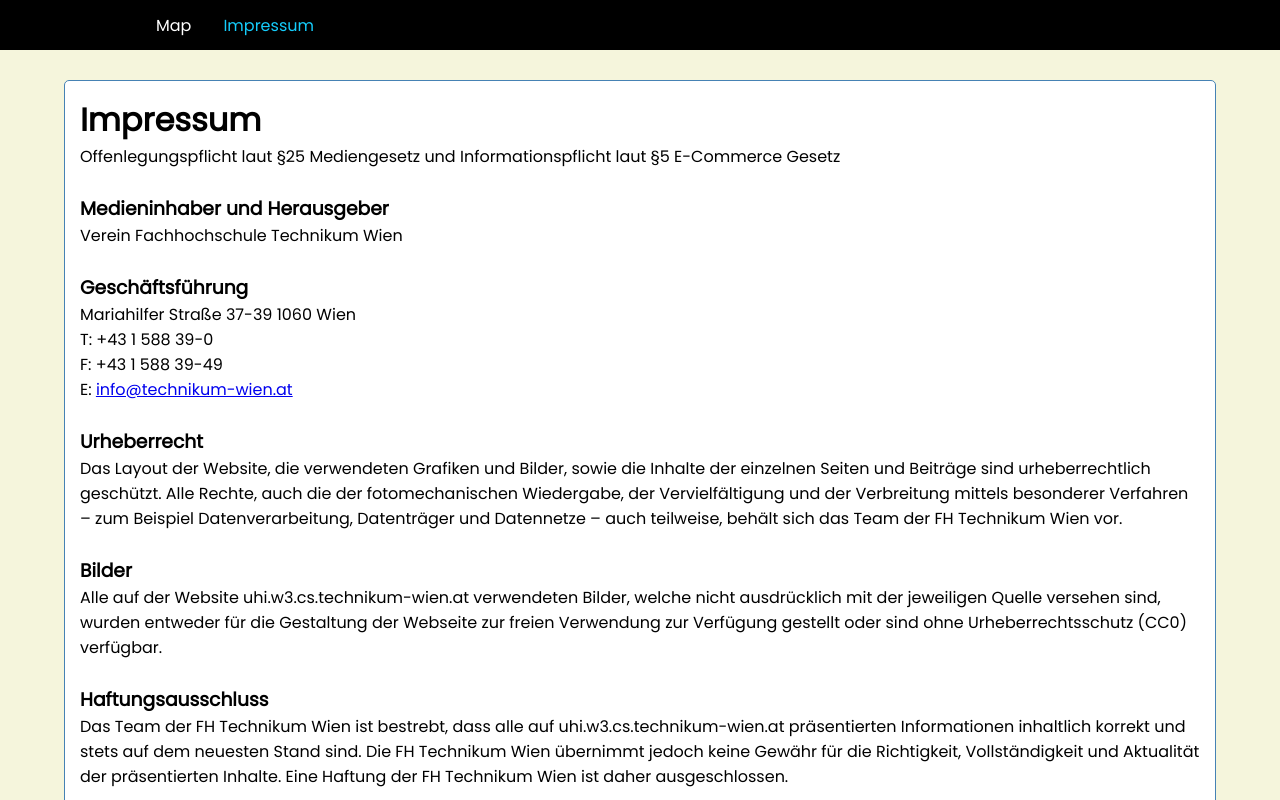
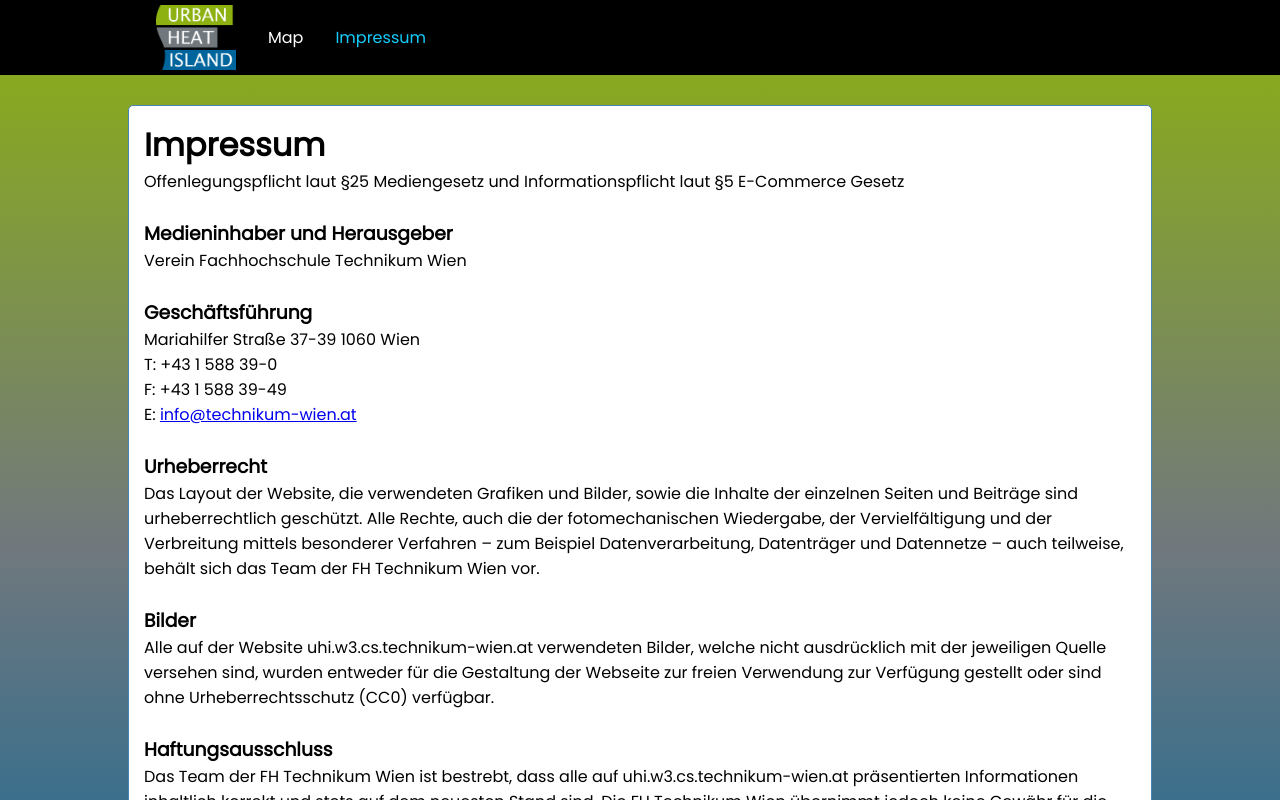
Before and after one commit to jayq97/UrbanHeatIslands-Frontend, a React (Create React App) app: page /legalNotice in a window 1280 px wide. Shown: the top 800 px of the page. Built offline with nearby package versions, Linux system fonts and the light colour scheme.

Commit message:
First Design Changes

```diff
--- a/src/App.css
+++ b/src/App.css
@@ -8,17 +8,18 @@
 
 body {
   font-family: "Poppins", sans-serif;
-  background-color: Beige;
+  background-image: linear-gradient(180deg, #8cb110, #71787d, #00659c);
 }
 
 .header {
   justify-content: space-between;
   text-align: center;
   margin-bottom: 20px;
+  color: white;
 }
 
 .container {
-  max-width: 90%;
+  max-width: 80%;
   margin: 30px auto;
   overflow: auto;
   min-height: 300px;
--- a/src/components/Navbar/Navbar.js
+++ b/src/components/Navbar/Navbar.js
@@ -1,8 +1,9 @@
 import { Nav, NavLink, NavMenu } from "./NavbarElements";
 import { Routes, Route } from "react-router-dom";
 import Home from "../../screens";
-import LegalNotice from "../../screens/LegalNotice";
+import LegalNotice from "../../screens/legalNotice";
 import React from "react";
+import Logo from "../../images/logo.png";
 
 // Navbar
 
@@ -11,6 +12,9 @@
     <>
       <Nav>
         <NavMenu>
+          <NavLink to="/">
+            <img src={Logo} width="80" alt="Logo"></img>
+          </NavLink>
           {/* "/" ist die Startseite */}
           <NavLink to="/" activeStyle>
             Map
--- a/src/components/Navbar/NavbarElements.js
+++ b/src/components/Navbar/NavbarElements.js
@@ -2,9 +2,11 @@
 import { NavLink as Link } from "react-router-dom";
 import styled from "styled-components";
 
+// Eigene Styles für die Navbar
+
 export const Nav = styled.nav`
-  background: #000;
-  height: 50px;
+  background: #000000;
+  height: 75px;
   display: flex;
   justify-content: space-between;
   padding: 0.5rem calc((100vw - 1000px) / 2);
--- a/src/screens/index.js
+++ b/src/screens/index.js
@@ -26,10 +26,6 @@
 
   return (
     <div className="container">
-      <header className="header">
-        <h1>Urban Heat Islands</h1>
-        <h3>Wien</h3>
-      </header>
       <div className="customContainer">
         {district && <Map district={district} />}{" "}
         {/* Wenn der Wert des Bezirkes legitim ist, wird die Map-Komponente angezeigt. */}
```
Also changed, not shown: src/images/logo.png, src/images/logo2.png (added).
